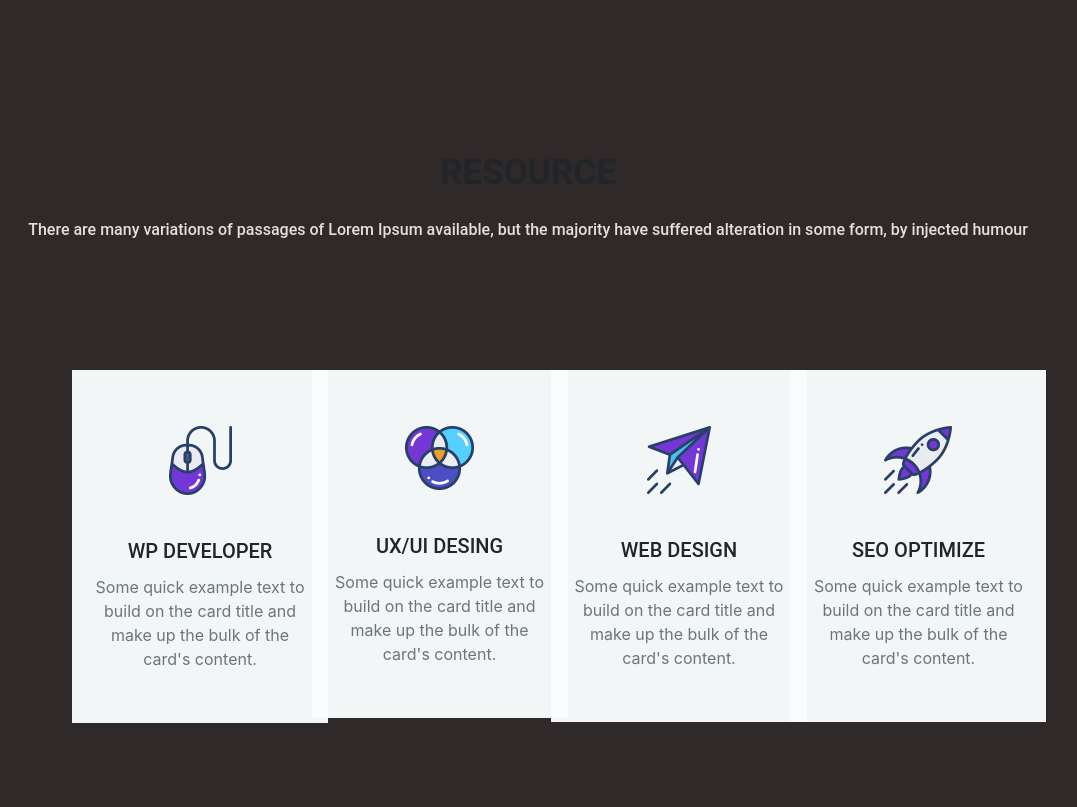
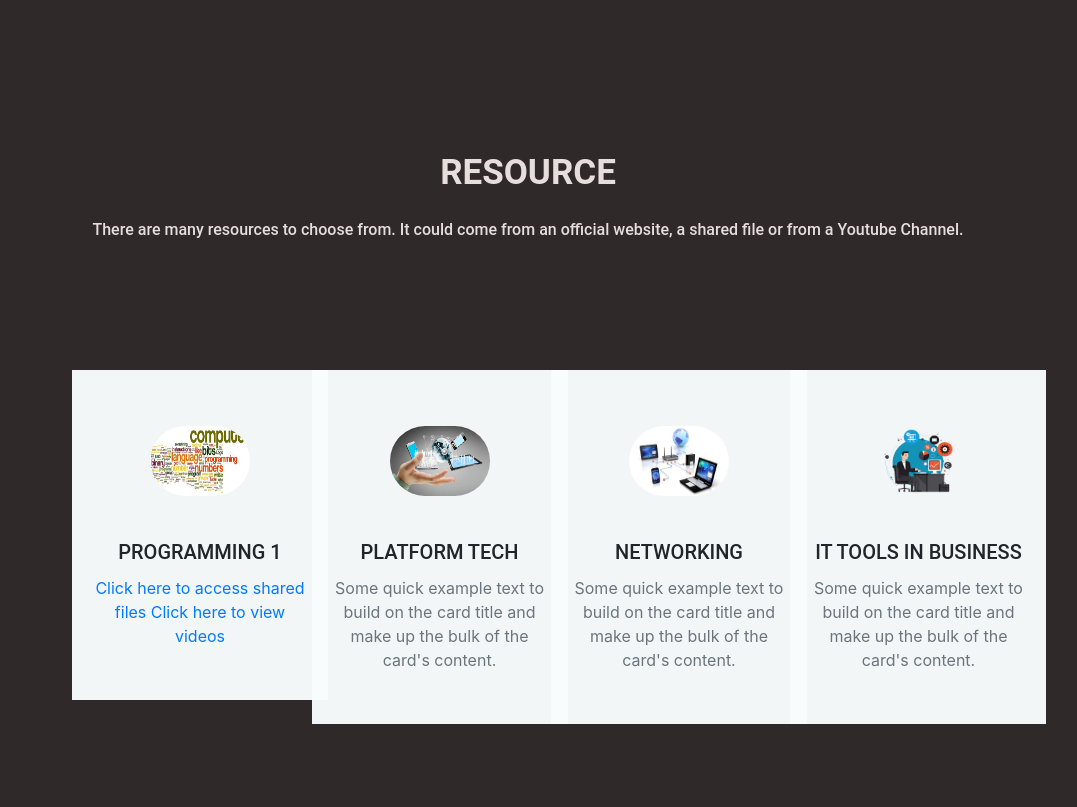
Before and after one commit to ken-frog/ken-frog, a plain HTML site: page Index.html in a window 1280 px wide. Shown: the part 1980-2787 px from the top of the page, without its empty margins (112-1189 px from the left). Drawn offline with Linux system fonts and the light colour scheme.

Commit message:
updates on resources part
this is for the resources part and many to follow

```diff
--- a/Index.html
+++ b/Index.html
@@ -186,8 +186,7 @@
                     <div class="col-lg-12 text-center services-title">
                         <h1 class="text-uppercase title-text">Resource</h1>
                         <p class="para">
-                            There are many variations of passages of Lorem Ipsum available, but the majority have
-                            suffered alteration in some form, by injected humour
+                            There are many resources to choose from. It could come from an official website, a shared file or from a Youtube Channel.
                         </p>
                     </div>
                 </div>
@@ -196,10 +195,24 @@
                         <div class="col-lg-3 col-md-6 col-sm-12">
                             <div class="services">
                                 <div class="sevices-img text-center py-4">
-                                    <img src="./img/services/s1.png" alt="Services-1">
+                                    <img src="./img/resources/programming1.png" alt="Introduction to Programming" height="40" width="40">
                                 </div>
                                 <div class="card-body text-center">
-                                    <h5 class="card-title text-uppercase font-roboto">Wp developer</h5>
+                                    <h5 class="card-title text-uppercase font-roboto">Programming 1</h5>
+                                    <p class="card-text text-secondary">
+                                        <a href="">Click here to access shared files</a>
+                                        <a href="">Click here to view videos</a>
+                                    </p>
+                                </div>
+                            </div>
+                        </div>
+                        <div class="col-lg-3 col-md-6 col-sm-12">
+                            <div class="services">
+                                <div class="sevices-img text-center py-4">
+                                    <img src="./img/resources/platformtech.png" alt="Services-2">
+                                </div>
+                                <div class="card-body text-center">
+                                    <h5 class="card-title text-uppercase font-roboto">Platform Tech</h5>
                                     <p class="card-text text-secondary">
                                         Some quick example text to build on the card
                                         title and make up
@@ -211,10 +224,10 @@
                         <div class="col-lg-3 col-md-6 col-sm-12">
                             <div class="services">
                                 <div class="sevices-img text-center py-4">
-                                    <img src="./img/services/s2.png" alt="Services-2">
+                                    <img src="./img/resources/networking.png" alt="Services-3">
                                 </div>
                                 <div class="card-body text-center">
-                                    <h5 class="card-title text-uppercase font-roboto">ux/ui desing</h5>
+                                    <h5 class="card-title text-uppercase font-roboto">Networking</h5>
                                     <p class="card-text text-secondary">
                                         Some quick example text to build on the card
                                         title and make up
@@ -226,25 +239,10 @@
                         <div class="col-lg-3 col-md-6 col-sm-12">
                             <div class="services">
                                 <div class="sevices-img text-center py-4">
-                                    <img src="./img/services/s3.png" alt="Services-3">
+                                    <img src="./img/resources/ittools.png" alt="Services-4" height="70" width="100">
                                 </div>
                                 <div class="card-body text-center">
-                                    <h5 class="card-title text-uppercase font-roboto">web design</h5>
-                                    <p class="card-text text-secondary">
-                                        Some quick example text to build on the card
-                                        title and make up
-                                        the bulk of the card's content.
-                                    </p>
-                                </div>
-                            </div>
-                        </div>
-                        <div class="col-lg-3 col-md-6 col-sm-12">
-                            <div class="services">
-                                <div class="sevices-img text-center py-4">
-                                    <img src="./img/services/s4.png" alt="Services-4">
-                                </div>
-                                <div class="card-body text-center">
-                                    <h5 class="card-title text-uppercase font-roboto">seo optimize</h5>
+                                    <h5 class="card-title text-uppercase font-roboto">IT Tools in Business</h5>
                                     <p class="card-text text-secondary">
                                         Some quick example text to build on the card
                                         title and make up
--- a/css/style.css
+++ b/css/style.css
@@ -193,6 +193,10 @@
     padding-left: 10rem;
 }
 
+.call-area {
+    padding-top: 0 !important;
+}
+
 
 /* End Brand Area */
 
@@ -208,6 +212,7 @@
 
 .site-main .services-area .services-title h1{
     font-size: 35px;
+    color: var(--title-color);
 }
 
 .site-main > .services-area .services{
@@ -222,6 +227,11 @@
     box-shadow: var(--box-shadow);
 }
 
+.sevices-img img {
+    height: 70px;
+    width: 100px;
+    border-radius: 50px;
+}
 
 
 /* End Services Area */
```
Also changed, not shown: img/resources/ittools.png (added), img/resources/networking.jpg (added), img/resources/networking.png (added), img/resources/platformtech.jpg (added), img/resources/platformtech.png (added), img/resources/programming1.jpg (added), img/resources/programming1.png (added), img/resources/s1.png (renamed from img/services/s1.png), img/resources/s2.png (renamed from img/services/s2.png), img/resources/s3.png (renamed from img/services/s3.png), img/resources/s4_old.png (renamed from img/services/s4.png).
